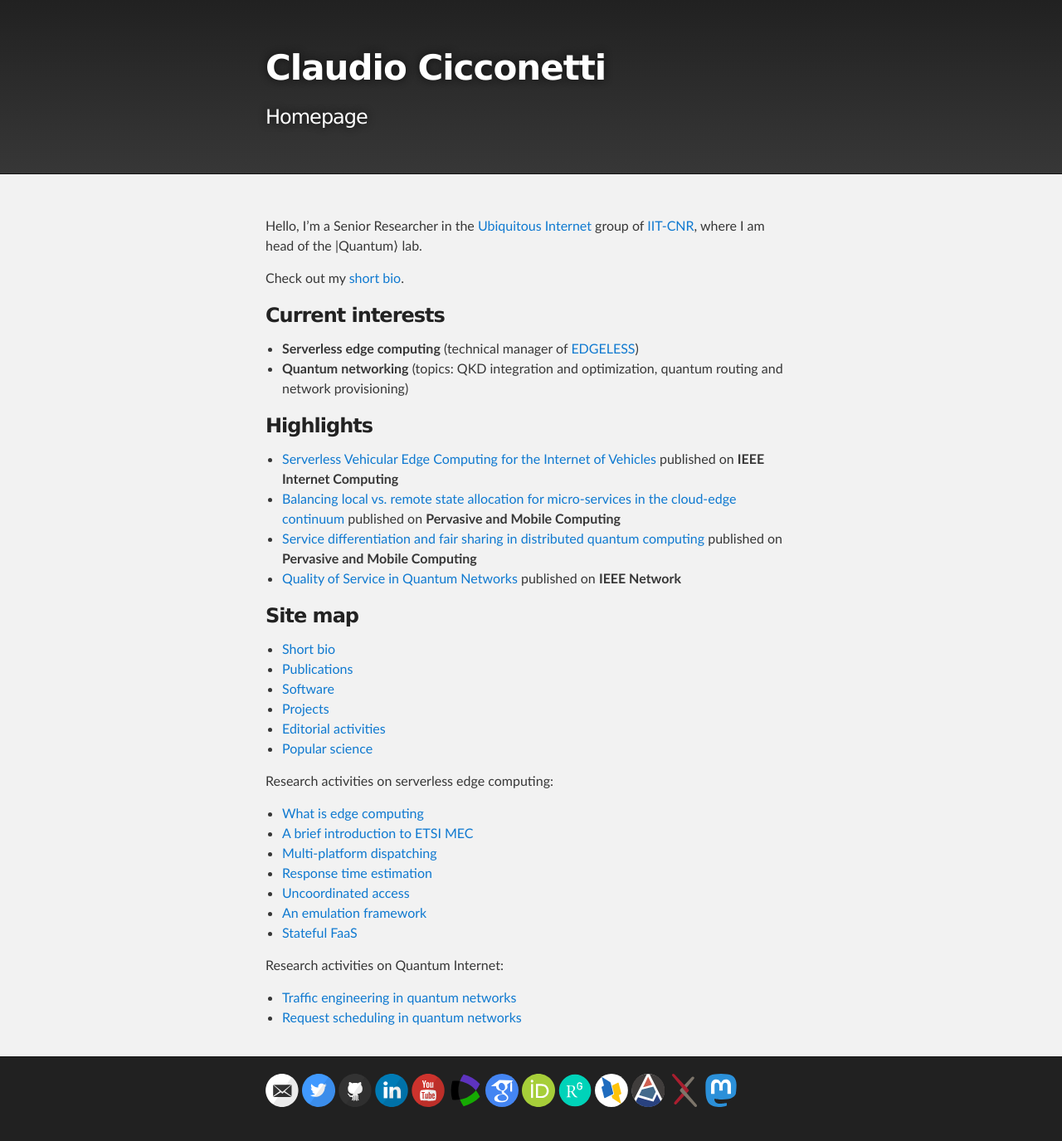
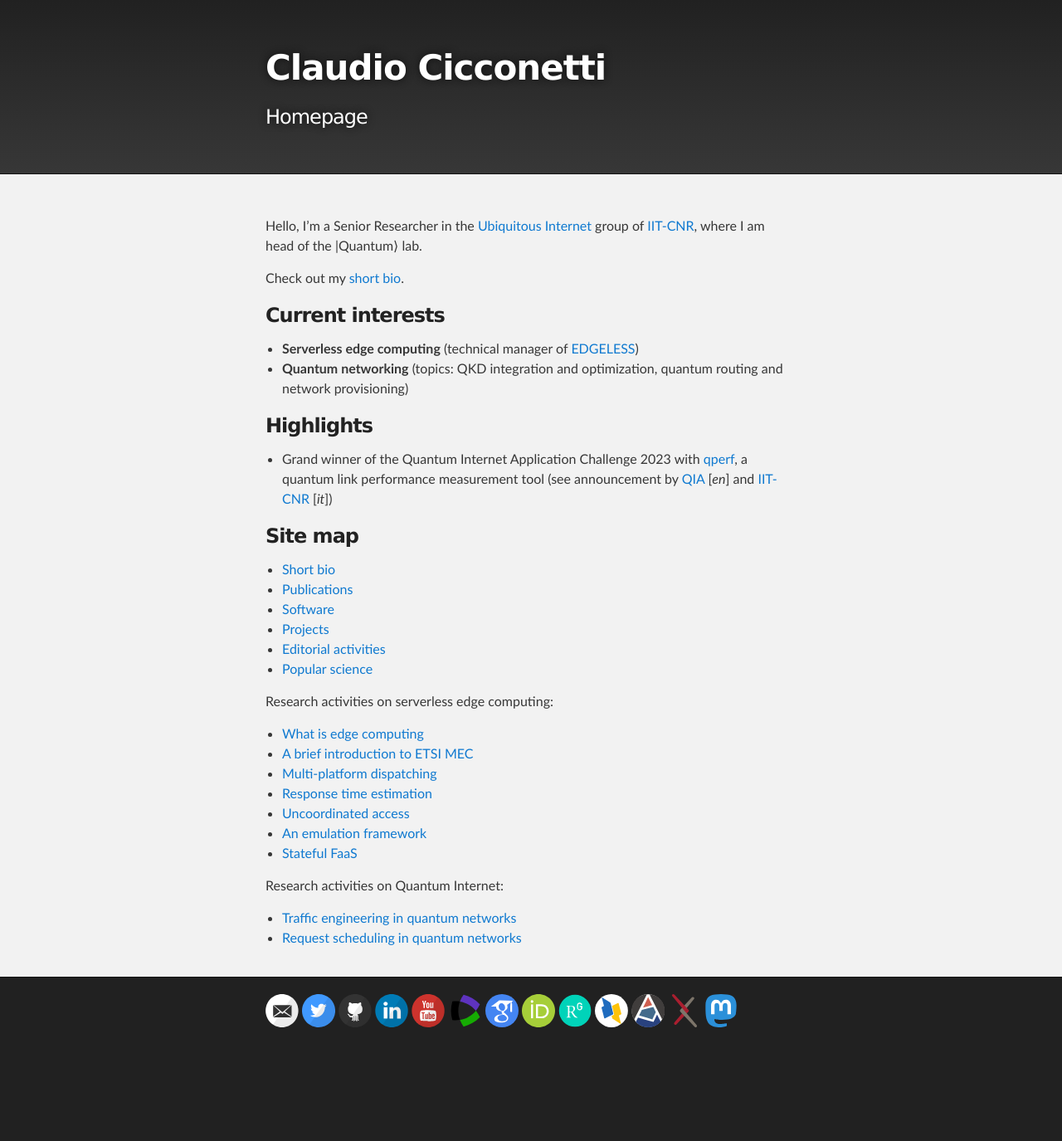
Before and after one commit to ccicconetti/ccicconetti.github.io, a Jekyll site: the page built from index.md, in a window 1280 px wide. Shown: the whole page at 83% size. Built offline with Jekyll 4.4.1, drawn with Linux system fonts in a browser that asks for light colours; after the commit the page ends 1279 px from its top, so only the background shows below that.

Commit message:
Add qperf info

```diff
--- a/index.md
+++ b/index.md
@@ -14,10 +14,7 @@ Check out my [short bio](bio.md).
 
 ### Highlights
 
-- [Serverless Vehicular Edge Computing for the Internet of Vehicles](https://doi.org/10.1109/MIC.2023.3271641) published on **IEEE Internet Computing**
-- [Balancing local vs. remote state allocation for micro-services in the cloud-edge continuum](https://doi.org/10.1016/j.pmcj.2023.101808) published on **Pervasive and Mobile Computing**
-- [Service differentiation and fair sharing in distributed quantum computing](https://doi.org/10.1016/j.pmcj.2023.101758) published on **Pervasive and Mobile Computing**
-- [Quality of Service in Quantum Networks](https://ieeexplore.ieee.org/document/9964002) published on **IEEE Network**
+- Grand winner of the Quantum Internet Application Challenge 2023 with [qperf](https://github.com/ccicconetti/qperf), a quantum link performance measurement tool (see announcement by [QIA](https://quantuminternetalliance.org/2023/11/21/qia-concludes-quantum-internet-application-challenge-2023-names-best-submission/) [_en_] and [IIT-CNR](https://www.iit.cnr.it/news/claudio-cicconetti-vince-la-quantum-internet-application-challenge-2023/) [_it_])
 
 ### Site map
 
```
Also changed, not shown: software.md (+7 -1 lines).
